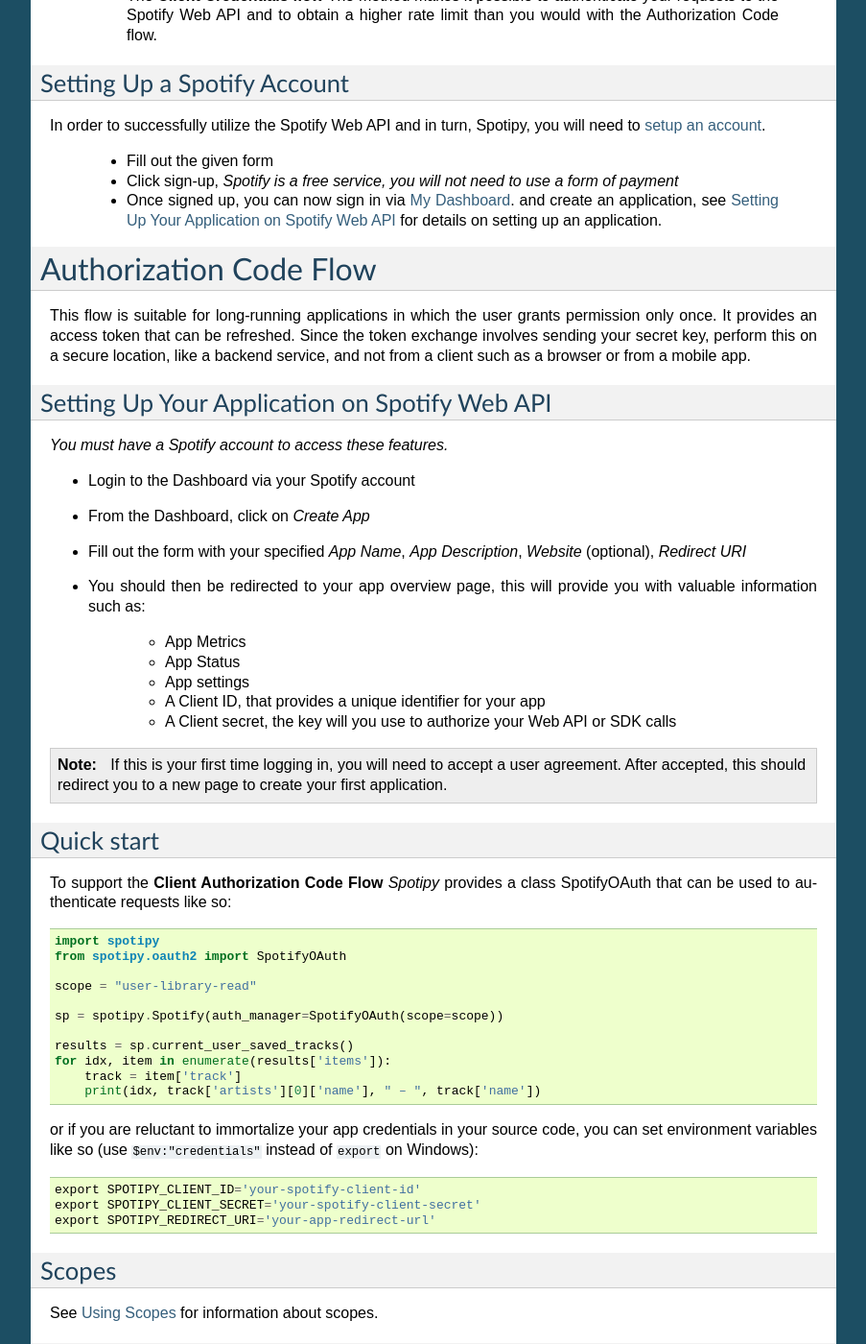
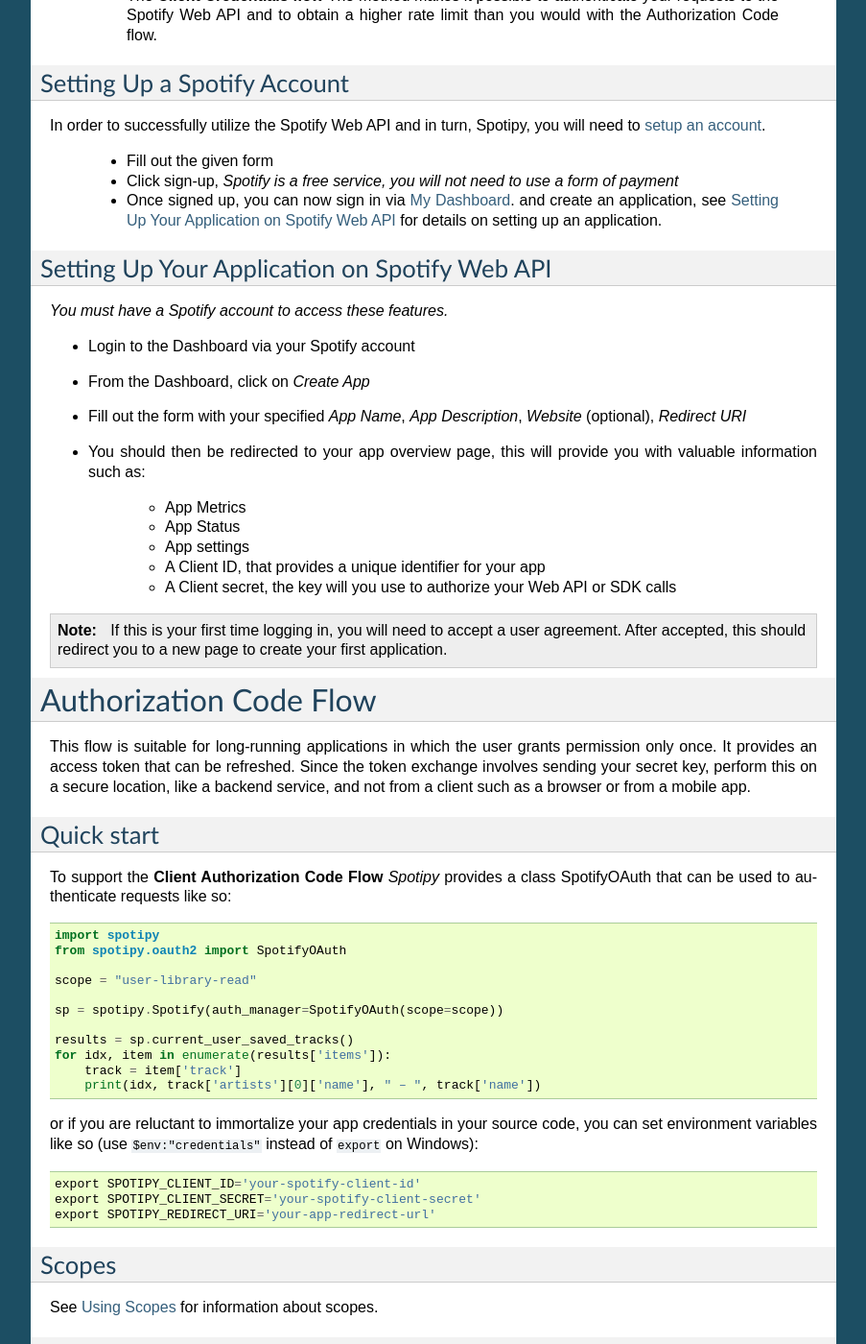
Before and after one commit to spotipy-dev/spotipy, a Sphinx documentation site: the page built from docs/index.rst, in a window 1280 px wide and 1400 px high, scrolled down 1980 px. Shown: the whole window at 96% size, without its empty margins (198-1101 px from the left). Built offline with Sphinx 7.4.7, drawn with Linux system fonts in a browser that asks for light colours; part of the change alters nothing that is shown; some of the changed text lies outside the part shown.

```diff
--- a/docs/index.rst
+++ b/docs/index.rst
@@ -113,15 +113,6 @@ to `setup an account <https://www.spotify.com/us/signup>`_.
     and create an application, see `Setting Up Your Application on Spotify Web API`_ for details on setting up
     an application.
 
-Authorization Code Flow
-=======================
-
-This flow is suitable for long-running applications in which the user grants
-permission only once. It provides an access token that can be refreshed.
-Since the token exchange involves sending your secret key, perform this on a
-secure location, like a backend service, and not from a client such as a
-browser or from a mobile app.
-
 Setting Up Your Application on Spotify Web API
 ----------------------------------------------
 *You must have a Spotify account to access these features.*
@@ -141,6 +132,15 @@ Setting Up Your Application on Spotify Web API
 .. note:: If this is your first time logging in, you will need to accept a user
          agreement. After accepted, this should redirect you to a new page to
          create your first application.
+
+Authorization Code Flow
+=======================
+
+This flow is suitable for long-running applications in which the user grants
+permission only once. It provides an access token that can be refreshed.
+Since the token exchange involves sending your secret key, perform this on a
+secure location, like a backend service, and not from a client such as a
+browser or from a mobile app.
 
 Quick start
 -----------
```
